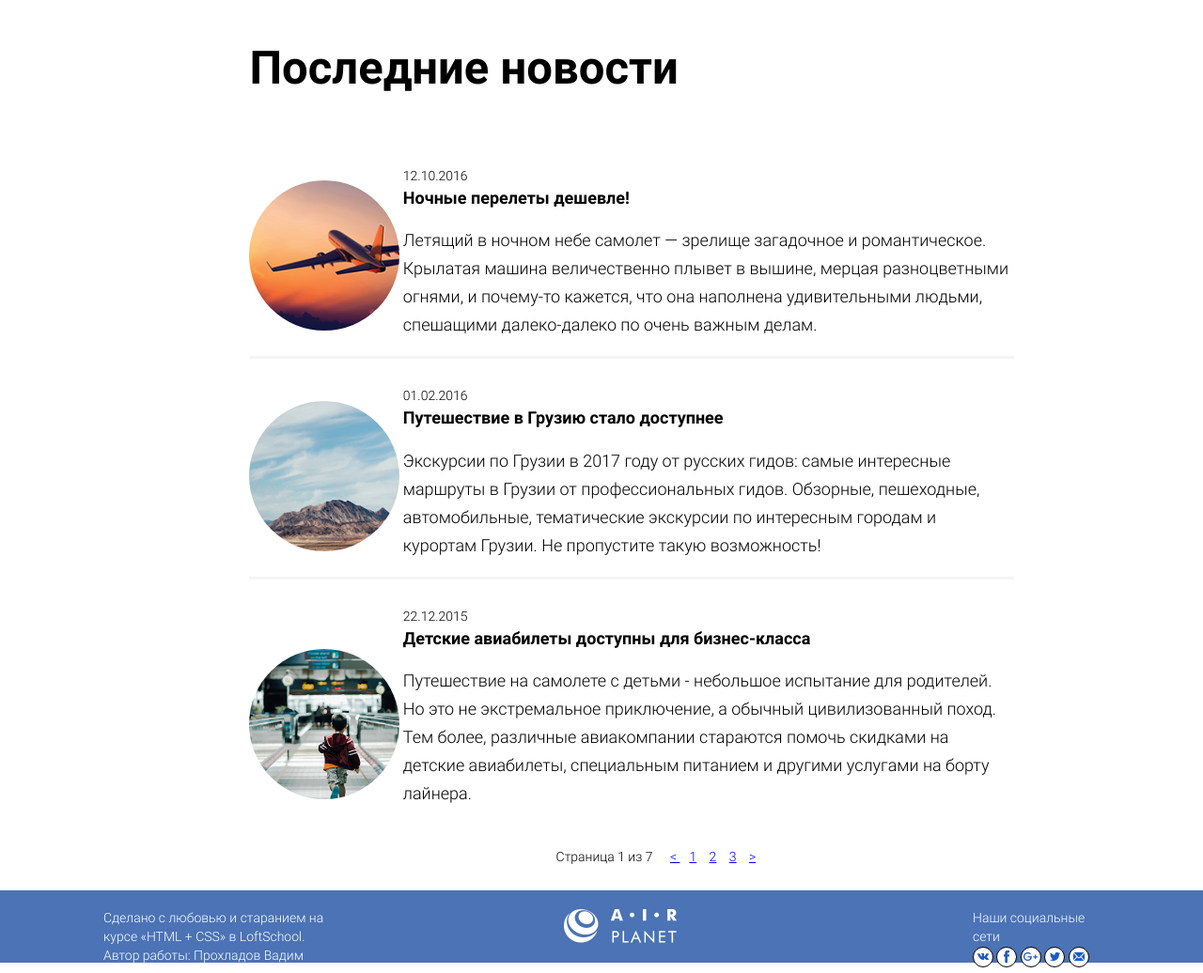
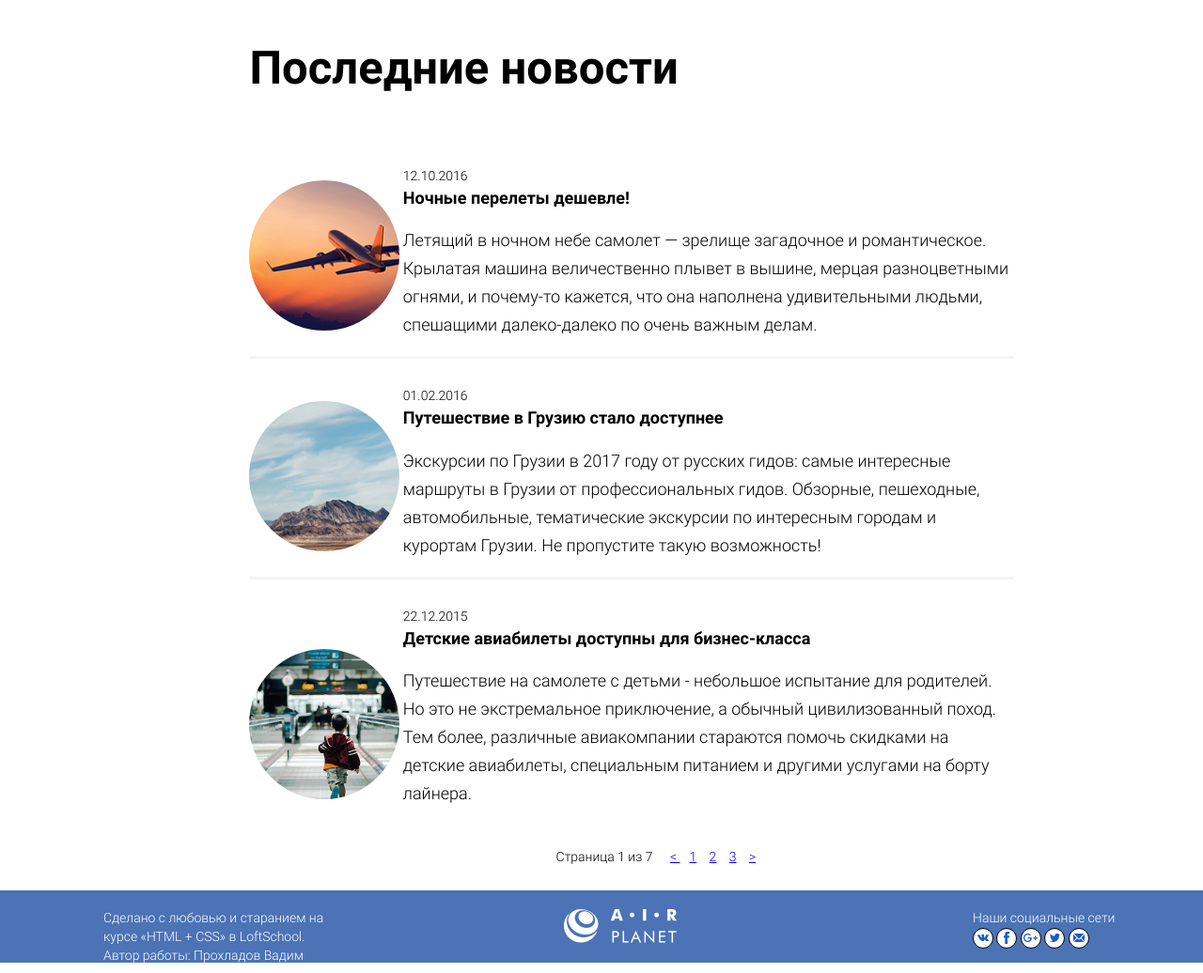
Before and after one commit to Erzbeth/airplanes, a plain HTML site: page index.html in a window 1280 px wide. Shown: the part 886-1922 px from the top of the page at 94% size. Drawn offline with Linux system fonts and the light colour scheme.

Commit message:
изменила футер

```diff
--- a/css/main.css
+++ b/css/main.css
@@ -369,6 +369,7 @@ footer{
 
 .footer__socials{
   position: absolute;
+  width: 155px;
   top: 20px;
   left: 925px;
 
```
